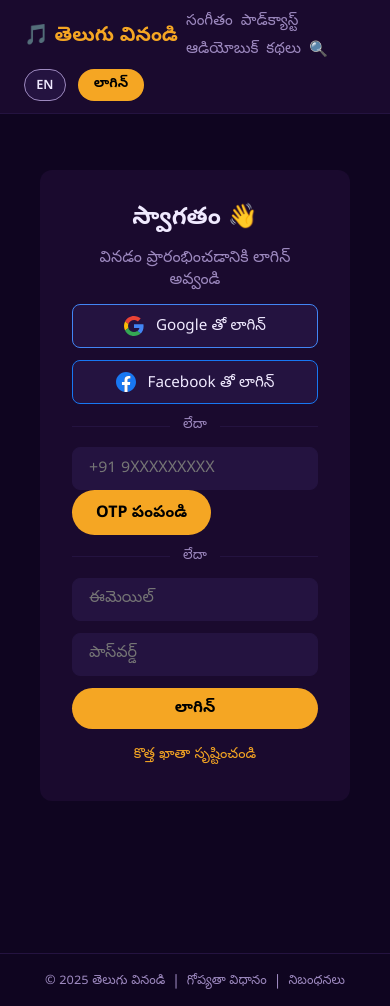
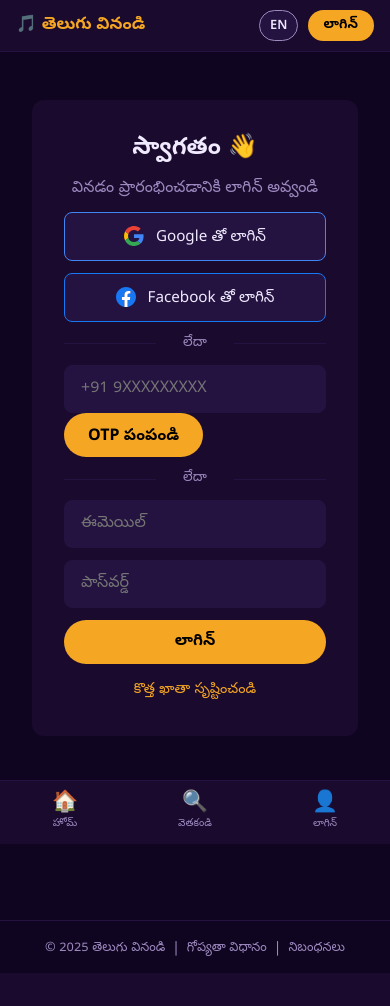
Before and after one commit to mvkrishna86/telugu-audio-platform, a FastAPI app: page /login?next=/library in a window 390 px wide. After the commit the page ends 973 px from the top, so only its background shows below. Run offline with FastAPI, Linux system fonts and the light colour scheme; some libraries are stand-ins or nearby versions.

Commit message:
Mobile-friendly UI: bottom nav, responsive player, touch targets
- Bottom navigation bar on mobile (Home, Search, Library, Settings)
- Mini player: hides seek bar and speed on mobile, sits above bottom nav
- Navbar: hides desktop links on mobile (bottom nav takes over)
- Content grid: 2 columns on mobile
- Admin tables: horizontal scroll wrapper
- All buttons/inputs: 44px minimum touch target
- Detail page: thumbnail stacks above metadata on mobile
- Episode rows: tighter layout on small screens
- Tablet breakpoint: 641-900px with adjusted grid

Co-Authored-By: Claude <noreply@anthropic.com>

```diff
--- a/app/static/css/style.css
+++ b/app/static/css/style.css
@@ -10,6 +10,8 @@
   --card-bg: #1e1035;
   --radius: 12px;
   --font: 'Noto Sans Telugu', 'Noto Sans', sans-serif;
+  --bottom-nav-h: 64px;
+  --player-h: 72px;
 }
 
 /* ── Reset ── */
@@ -22,45 +24,51 @@ button { cursor: pointer; font-family: var(--font); }
 
 /* ── Navbar ── */
 .navbar {
-  display: flex; align-items: center; gap: 1rem;
-  padding: 0.75rem 1.5rem;
+  display: flex; align-items: center; gap: 0.75rem;
+  padding: 0.75rem 1.25rem;
   background: var(--bg2);
   border-bottom: 1px solid var(--bg3);
   position: sticky; top: 0; z-index: 100;
-  flex-wrap: wrap;
 }
-.nav-brand { font-size: 1.25rem; font-weight: 700; color: var(--accent); white-space: nowrap; }
-.nav-links { display: flex; gap: 1rem; flex: 1; flex-wrap: wrap; }
-.nav-links a { color: var(--text-muted); font-size: 0.95rem; transition: color .2s; }
+.nav-brand { font-size: 1.2rem; font-weight: 700; color: var(--accent); white-space: nowrap; flex: 1; }
+.nav-links { display: flex; gap: 1rem; align-items: center; }
+.nav-links a { color: var(--text-muted); font-size: 0.9rem; transition: color .2s; white-space: nowrap; }
 .nav-links a:hover { color: var(--text); }
-.nav-user { display: flex; gap: 0.75rem; align-items: center; }
-.btn-login, .btn-admin { background: var(--accent); color: #000; padding: 0.4rem 1rem; border-radius: 20px; font-weight: 600; font-size: 0.85rem; }
-.btn-lang { background: var(--bg3); color: var(--text); padding: 0.3rem 0.7rem; border-radius: 20px; font-size: 0.8rem; font-weight: 600; border: 1px solid var(--text-muted); transition: background .2s; }
+.nav-user { display: flex; gap: 0.6rem; align-items: center; }
+.btn-login, .btn-admin { background: var(--accent); color: #000; padding: 0.4rem 1rem; border-radius: 20px; font-weight: 600; font-size: 0.85rem; white-space: nowrap; }
+.btn-lang { background: var(--bg3); color: var(--text); padding: 0.3rem 0.6rem; border-radius: 20px; font-size: 0.8rem; font-weight: 600; border: 1px solid var(--text-muted); transition: background .2s; white-space: nowrap; }
 .btn-lang:hover { background: var(--accent); color: #000; border-color: var(--accent); }
-.btn-logout { color: var(--text-muted); font-size: 0.85rem; }
+.btn-logout { color: var(--text-muted); font-size: 0.85rem; white-space: nowrap; }
 
 /* ── Main ── */
-.main-content { padding: 1.5rem; max-width: 1200px; margin: 0 auto; padding-bottom: 120px; }
+.main-content {
+  padding: 1.5rem;
+  max-width: 1200px;
+  margin: 0 auto;
+  /* desktop: only mini-player padding */
+  padding-bottom: calc(var(--player-h) + 1.5rem);
+}
 
 /* ── Hero ── */
 .hero { text-align: center; padding: 3rem 1rem; }
-.hero h1 { font-size: clamp(1.8rem, 4vw, 3rem); font-weight: 700; margin-bottom: 0.75rem; }
-.hero p { color: var(--text-muted); margin-bottom: 1.5rem; font-size: 1.1rem; }
+.hero h1 { font-size: clamp(1.6rem, 4vw, 3rem); font-weight: 700; margin-bottom: 0.75rem; }
+.hero p { color: var(--text-muted); margin-bottom: 1.5rem; font-size: 1rem; }
 
 /* ── Buttons ── */
 .btn-primary {
   display: inline-block; background: var(--accent); color: #000;
   padding: 0.6rem 1.5rem; border-radius: 24px; font-weight: 700;
   border: none; font-size: 1rem; transition: opacity .2s;
+  min-height: 44px; /* touch target */
 }
 .btn-primary:hover { opacity: 0.85; }
-.btn-secondary { display: inline-block; border: 1px solid var(--accent); color: var(--accent); padding: 0.5rem 1.2rem; border-radius: 24px; font-size: 0.9rem; }
-.btn-danger { background: #c0392b; color: #fff; padding: 0.5rem 1rem; border-radius: 6px; border: none; }
+.btn-secondary { display: inline-block; border: 1px solid var(--accent); color: var(--accent); padding: 0.5rem 1.2rem; border-radius: 24px; font-size: 0.9rem; min-height: 44px; }
+.btn-danger { background: #c0392b; color: #fff; padding: 0.5rem 1rem; border-radius: 6px; border: none; min-height: 44px; }
 .btn-link { background: none; border: none; color: var(--accent); font-size: 0.9rem; padding: 0.25rem; }
 
 /* ── Section ── */
 .section { margin-bottom: 2.5rem; }
-.section-title { font-size: 1.4rem; font-weight: 700; margin-bottom: 1rem; }
+.section-title { font-size: 1.3rem; font-weight: 700; margin-bottom: 1rem; }
 
 /* ── Content Grid ── */
 .content-grid { display: grid; grid-template-columns: repeat(auto-fill, minmax(160px, 1fr)); gap: 1rem; }
@@ -74,67 +82,68 @@ button { cursor: pointer; font-family: var(--font); }
 
 /* ── Category Grid ── */
 .category-grid { display: flex; gap: 0.75rem; flex-wrap: wrap; }
-.category-card { background: var(--bg3); padding: 0.75rem 1.25rem; border-radius: 24px; font-weight: 600; display: flex; align-items: center; gap: 0.5rem; transition: background .2s; }
+.category-card {
+  background: var(--bg3); padding: 0.6rem 1.1rem; border-radius: 24px;
+  font-weight: 600; display: flex; align-items: center; gap: 0.5rem;
+  transition: background .2s; font-size: 0.9rem; min-height: 44px;
+}
 .category-card:hover { background: var(--accent); color: #000; }
 
 /* ── Content Detail ── */
 .content-detail { max-width: 860px; }
-.detail-header { display: flex; gap: 1.5rem; margin-bottom: 2rem; flex-wrap: wrap; }
-.detail-thumb { width: 200px; height: 200px; object-fit: cover; border-radius: var(--radius); flex-shrink: 0; }
-.detail-meta { flex: 1; min-width: 200px; }
-.detail-meta h1 { font-size: 1.6rem; margin: 0.5rem 0; }
-.detail-meta .subtitle { color: var(--text-muted); font-size: 1rem; margin-bottom: 0.5rem; }
+.detail-header { display: flex; gap: 1.5rem; margin-bottom: 2rem; }
+.detail-thumb { width: 180px; height: 180px; object-fit: cover; border-radius: var(--radius); flex-shrink: 0; }
+.detail-meta { flex: 1; min-width: 0; }
+.detail-meta h1 { font-size: 1.5rem; margin: 0.4rem 0; line-height: 1.3; }
+.detail-meta .subtitle { color: var(--text-muted); font-size: 0.95rem; margin-bottom: 0.5rem; }
 .detail-meta .artist { color: var(--accent); margin-bottom: 0.75rem; }
-.detail-meta .description { color: var(--text-muted); line-height: 1.6; margin-bottom: 0.75rem; }
+.detail-meta .description { color: var(--text-muted); line-height: 1.6; margin-bottom: 0.75rem; font-size: 0.95rem; }
 .detail-meta .play-count { font-size: 0.85rem; color: var(--text-muted); }
 .badge { display: inline-block; background: var(--bg3); padding: 0.2rem 0.6rem; border-radius: 12px; font-size: 0.75rem; text-transform: uppercase; letter-spacing: .05em; }
-.btn-bookmark { margin-top: 0.75rem; background: var(--bg3); border: 1px solid var(--accent2); color: var(--accent2); padding: 0.5rem 1rem; border-radius: 20px; font-size: 0.9rem; }
+.btn-bookmark { margin-top: 0.75rem; background: var(--bg3); border: 1px solid var(--accent2); color: var(--accent2); padding: 0.5rem 1rem; border-radius: 20px; font-size: 0.9rem; min-height: 44px; }
 
 /* ── Episode list ── */
 .episode-list { margin-top: 1.5rem; }
 .episode-list h3 { font-size: 1.1rem; margin-bottom: 0.75rem; }
-.episode-row { display: flex; align-items: center; gap: 1rem; padding: 0.75rem; background: var(--card-bg); border-radius: 8px; margin-bottom: 0.5rem; flex-wrap: wrap; }
+.episode-row {
+  display: flex; align-items: center; gap: 0.75rem;
+  padding: 0.75rem; background: var(--card-bg);
+  border-radius: 8px; margin-bottom: 0.5rem;
+}
 .ep-num { background: var(--bg3); width: 28px; height: 28px; border-radius: 50%; display: flex; align-items: center; justify-content: center; font-size: 0.8rem; flex-shrink: 0; }
-.ep-title { flex: 1; font-size: 0.95rem; }
-.ep-duration { color: var(--text-muted); font-size: 0.85rem; }
-.btn-play { background: var(--accent); color: #000; border: none; padding: 0.4rem 1rem; border-radius: 20px; font-weight: 600; font-size: 0.85rem; }
-.resume-badge { font-size: 0.75rem; color: var(--accent2); }
+.ep-title { flex: 1; font-size: 0.9rem; min-width: 0; overflow: hidden; text-overflow: ellipsis; white-space: nowrap; }
+.ep-duration { color: var(--text-muted); font-size: 0.8rem; white-space: nowrap; }
+.btn-play { background: var(--accent); color: #000; border: none; padding: 0.4rem 0.9rem; border-radius: 20px; font-weight: 600; font-size: 0.85rem; white-space: nowrap; min-height: 36px; flex-shrink: 0; }
+.resume-badge { font-size: 0.75rem; color: var(--accent2); white-space: nowrap; }
 .ep-active { background: #2a1a4a; border-left: 3px solid var(--accent); }
 
-/* Search filters */
+/* ── Search filters ── */
 .search-form-full { display: flex; flex-direction: column; gap: 1rem; margin-bottom: 1.5rem; }
 .search-main-row { display: flex; gap: 0.75rem; }
-.search-main-row input { flex: 1; background: var(--bg3); border: 1px solid var(--bg3); color: var(--text); padding: 0.6rem 1rem; border-radius: 24px; font-family: var(--font); font-size: 1rem; }
+.search-main-row input { flex: 1; background: var(--bg3); border: 1px solid var(--bg3); color: var(--text); padding: 0.6rem 1rem; border-radius: 24px; font-family: var(--font); font-size: 1rem; min-height: 44px; }
 .search-main-row input:focus { outline: none; border-color: var(--accent); }
-.filter-panel { background: var(--bg2); border: 1px solid var(--bg3); border-radius: var(--radius); padding: 0; }
-.filter-panel summary { padding: 0.75rem 1rem; cursor: pointer; font-weight: 600; color: var(--text-muted); list-style: none; }
+.filter-panel { background: var(--bg2); border: 1px solid var(--bg3); border-radius: var(--radius); }
+.filter-panel summary { padding: 0.75rem 1rem; cursor: pointer; font-weight: 600; color: var(--text-muted); list-style: none; min-height: 44px; display: flex; align-items: center; }
 .filter-panel summary::-webkit-details-marker { display: none; }
 .filter-panel[open] summary { color: var(--text); border-bottom: 1px solid var(--bg3); }
 .filter-grid { display: grid; grid-template-columns: repeat(auto-fill, minmax(180px, 1fr)); gap: 0.75rem; padding: 1rem; }
 
-/* Tags */
+/* ── Tags ── */
 .tag-list { display: flex; flex-wrap: wrap; gap: 0.3rem; margin-top: 0.4rem; }
 .tag { background: var(--bg3); color: var(--text-muted); font-size: 0.7rem; padding: 0.15rem 0.5rem; border-radius: 10px; }
 .tag:hover { background: var(--accent); color: #000; }
 
-/* Preferences checkboxes */
+/* ── Preferences ── */
 .checkbox-group { display: flex; flex-wrap: wrap; gap: 0.75rem; margin-top: 0.5rem; }
-.checkbox-label { display: flex; align-items: center; gap: 0.4rem; cursor: pointer; font-size: 0.95rem; }
-.checkbox-label input { accent-color: var(--accent); width: 16px; height: 16px; }
-
-/* ── Search ── */
-.search-form { display: flex; gap: 0.75rem; margin-bottom: 1.5rem; }
-.search-form input { flex: 1; background: var(--bg3); border: 1px solid var(--bg3); color: var(--text); padding: 0.6rem 1rem; border-radius: 24px; font-family: var(--font); font-size: 1rem; }
-.search-form input:focus { outline: none; border-color: var(--accent); }
-.result-count { color: var(--text-muted); margin-bottom: 1rem; font-size: 0.9rem; }
-.empty-msg { color: var(--text-muted); font-size: 1rem; padding: 2rem 0; }
+.checkbox-label { display: flex; align-items: center; gap: 0.4rem; cursor: pointer; font-size: 0.95rem; min-height: 44px; }
+.checkbox-label input { accent-color: var(--accent); width: 18px; height: 18px; }
 
 /* ── Login ── */
 .login-page { display: flex; justify-content: center; padding: 2rem 1rem; }
 .login-box { background: var(--bg2); border-radius: var(--radius); padding: 2rem; width: 100%; max-width: 400px; display: flex; flex-direction: column; gap: 0.75rem; }
 .login-box h1 { font-size: 1.5rem; text-align: center; }
 .login-box p { text-align: center; color: var(--text-muted); }
-.btn-oauth { display: flex; align-items: center; gap: 0.75rem; background: var(--bg3); border: 1px solid var(--bg3); color: var(--text); padding: 0.6rem 1rem; border-radius: 8px; font-size: 0.95rem; justify-content: center; width: 100%; }
+.btn-oauth { display: flex; align-items: center; gap: 0.75rem; background: var(--bg3); border: 1px solid var(--bg3); color: var(--text); padding: 0.75rem 1rem; border-radius: 8px; font-size: 0.95rem; justify-content: center; width: 100%; min-height: 48px; }
 .btn-oauth img { width: 20px; height: 20px; }
 .btn-google { border-color: #4285f4; }
 .btn-facebook { border-color: #1877f2; }
@@ -143,11 +152,11 @@ button { cursor: pointer; font-family: var(--font); }
 .login-box input[type=email],
 .login-box input[type=password] {
   background: var(--bg3); border: 1px solid var(--bg3); color: var(--text);
-  padding: 0.6rem 1rem; border-radius: 8px; font-family: var(--font); font-size: 1rem; width: 100%;
+  padding: 0.75rem 1rem; border-radius: 8px; font-family: var(--font); font-size: 1rem; width: 100%; min-height: 48px;
 }
 .login-box input:focus { outline: none; border-color: var(--accent); }
-.divider { text-align: center; color: var(--text-muted); font-size: 0.85rem; position: relative; }
-.divider::before, .divider::after { content: ''; position: absolute; top: 50%; width: 40%; height: 1px; background: var(--bg3); }
+.divider { text-align: center; color: var(--text-muted); font-size: 0.85rem; position: relative; padding: 0 3rem; }
+.divider::before, .divider::after { content: ''; position: absolute; top: 50%; width: 35%; height: 1px; background: var(--bg3); }
 .divider::before { left: 0; } .divider::after { right: 0; }
 .error-msg { background: #4a1020; border: 1px solid #c0392b; padding: 0.5rem 0.75rem; border-radius: 6px; font-size: 0.85rem; color: #ff7675; }
 
@@ -155,67 +164,159 @@ button { cursor: pointer; font-family: var(--font); }
 .mini-player {
   position: fixed; bottom: 0; left: 0; right: 0;
   background: var(--bg2); border-top: 1px solid var(--bg3);
-  padding: 0.6rem 1rem; z-index: 200;
-  display: flex; align-items: center; gap: 1rem; flex-wrap: wrap;
+  padding: 0.5rem 1rem; z-index: 200;
+  display: flex; align-items: center; gap: 0.75rem;
+  height: var(--player-h);
 }
 .mini-player.hidden { display: none; }
-.player-info { display: flex; align-items: center; gap: 0.75rem; min-width: 160px; flex: 1; }
-.player-info img { width: 44px; height: 44px; border-radius: 6px; object-fit: cover; }
-.player-title { font-weight: 600; font-size: 0.9rem; }
-.player-subtitle { color: var(--text-muted); font-size: 0.75rem; }
-.player-controls { display: flex; gap: 0.5rem; align-items: center; }
-.player-controls button { background: none; border: none; color: var(--text); font-size: 0.9rem; padding: 0.3rem 0.5rem; }
-#btn-play-pause { background: var(--accent); color: #000; border-radius: 50%; width: 36px; height: 36px; font-size: 1rem; }
-.player-progress { display: flex; align-items: center; gap: 0.5rem; flex: 2; min-width: 180px; }
-.player-progress span { font-size: 0.75rem; color: var(--text-muted); white-space: nowrap; }
-#player-seek { flex: 1; accent-color: var(--accent); }
-.player-extras { display: flex; gap: 0.5rem; align-items: center; }
-.player-extras select { background: var(--bg3); color: var(--text); border: none; border-radius: 4px; font-family: var(--font); font-size: 0.8rem; padding: 0.2rem 0.4rem; }
-.player-extras button { background: none; border: none; color: var(--text-muted); font-size: 0.9rem; }
+.player-info { display: flex; align-items: center; gap: 0.6rem; flex: 1; min-width: 0; }
+.player-info img { width: 40px; height: 40px; border-radius: 6px; object-fit: cover; flex-shrink: 0; }
+.player-text { min-width: 0; }
+.player-title { font-weight: 600; font-size: 0.85rem; overflow: hidden; text-overflow: ellipsis; white-space: nowrap; }
+.player-subtitle { color: var(--text-muted); font-size: 0.7rem; overflow: hidden; text-overflow: ellipsis; white-space: nowrap; }
+.player-controls { display: flex; gap: 0.25rem; align-items: center; flex-shrink: 0; }
+.player-controls button { background: none; border: none; color: var(--text); font-size: 0.85rem; padding: 0.3rem 0.4rem; min-width: 32px; min-height: 32px; }
+#btn-play-pause { background: var(--accent); color: #000; border-radius: 50%; width: 40px; height: 40px; font-size: 1.1rem; display: flex; align-items: center; justify-content: center; }
+.player-progress { display: flex; align-items: center; gap: 0.4rem; flex: 2; min-width: 0; }
+.player-progress span { font-size: 0.7rem; color: var(--text-muted); white-space: nowrap; }
+#player-seek { flex: 1; accent-color: var(--accent); min-width: 0; }
+.player-extras { display: flex; gap: 0.4rem; align-items: center; flex-shrink: 0; }
+.player-extras select { background: var(--bg3); color: var(--text); border: none; border-radius: 4px; font-family: var(--font); font-size: 0.75rem; padding: 0.2rem 0.3rem; }
+.player-extras button { background: none; border: none; color: var(--text-muted); font-size: 0.9rem; padding: 0.3rem; }
+
+/* ── Bottom navigation (mobile only) ── */
+.bottom-nav {
+  display: none;
+  position: fixed; bottom: 0; left: 0; right: 0;
+  background: var(--bg2); border-top: 1px solid var(--bg3);
+  z-index: 199;
+  height: var(--bottom-nav-h);
+  justify-content: space-around; align-items: center;
+}
+.bottom-nav a {
+  display: flex; flex-direction: column; align-items: center; gap: 0.2rem;
+  color: var(--text-muted); font-size: 0.65rem; flex: 1;
+  padding: 0.5rem 0; transition: color .2s; text-decoration: none;
+}
+.bottom-nav a .bn-icon { font-size: 1.3rem; line-height: 1; }
+.bottom-nav a.active, .bottom-nav a:hover { color: var(--accent); }
 
 /* ── Admin ── */
 .admin-section h1 { margin-bottom: 1.5rem; }
 .stat-cards { display: flex; gap: 1rem; margin-bottom: 1.5rem; flex-wrap: wrap; }
-.stat-card { background: var(--card-bg); padding: 1rem 1.5rem; border-radius: var(--radius); min-width: 120px; }
+.stat-card { background: var(--card-bg); padding: 1rem 1.5rem; border-radius: var(--radius); min-width: 100px; }
 .stat-num { font-size: 2rem; font-weight: 700; color: var(--accent); }
 .stat-label { color: var(--text-muted); font-size: 0.85rem; }
-.admin-table { width: 100%; border-collapse: collapse; margin-top: 1.5rem; font-size: 0.9rem; }
-.admin-table th, .admin-table td { padding: 0.6rem 0.75rem; border-bottom: 1px solid var(--bg3); text-align: left; }
+.table-scroll { overflow-x: auto; -webkit-overflow-scrolling: touch; }
+.admin-table { width: 100%; border-collapse: collapse; margin-top: 1.5rem; font-size: 0.9rem; min-width: 500px; }
+.admin-table th, .admin-table td { padding: 0.6rem 0.75rem; border-bottom: 1px solid var(--bg3); text-align: left; white-space: nowrap; }
 .admin-table th { color: var(--text-muted); font-weight: 600; }
 .badge-green { background: #1a4a2e; color: #4caf50; }
 .badge-gray { background: var(--bg3); color: var(--text-muted); }
 .upload-form { max-width: 860px; display: flex; flex-direction: column; gap: 1rem; }
 .upload-hint { color: var(--text-muted); margin-bottom: 0.5rem; }
 .form-row { display: grid; grid-template-columns: 1fr 1fr; gap: 1rem; }
-@media (max-width: 600px) { .form-row { grid-template-columns: 1fr; } }
 .form-divider { display: flex; align-items: center; gap: 1rem; color: var(--text-muted); font-size: 0.9rem; font-weight: 600; margin: 0.5rem 0; }
 .form-divider::before, .form-divider::after { content: ''; flex: 1; height: 1px; background: var(--bg3); }
 .part-row { background: var(--bg3); border-radius: var(--radius); padding: 1rem; display: flex; flex-direction: column; gap: 0.75rem; }
 .part-header { display: flex; align-items: center; justify-content: space-between; }
 .part-label { font-weight: 600; color: var(--accent); }
 .btn-remove-part { background: none; border: 1px solid #c0392b; color: #c0392b; padding: 0.2rem 0.6rem; border-radius: 6px; font-size: 0.8rem; cursor: pointer; }
-.form-actions { display: flex; gap: 1rem; align-items: center; margin-top: 0.5rem; }
+.form-actions { display: flex; gap: 1rem; align-items: center; margin-top: 0.5rem; flex-wrap: wrap; }
 .form-group { display: flex; flex-direction: column; gap: 0.3rem; }
 .form-group label { font-size: 0.9rem; color: var(--text-muted); }
 .form-group input, .form-group select, .form-group textarea {
   background: var(--bg3); border: 1px solid var(--bg3); color: var(--text);
   padding: 0.6rem 0.75rem; border-radius: 8px; font-family: var(--font); font-size: 0.95rem;
+  min-height: 44px;
 }
 .form-group input:focus, .form-group select:focus, .form-group textarea:focus { outline: none; border-color: var(--accent); }
-.edit-actions { display: flex; gap: 0.75rem; margin-bottom: 1.5rem; }
+.edit-actions { display: flex; gap: 0.75rem; margin-bottom: 1.5rem; flex-wrap: wrap; }
 .content-info { background: var(--card-bg); padding: 1rem; border-radius: var(--radius); margin-bottom: 1.5rem; }
 .content-info p { margin-bottom: 0.4rem; }
 
 /* ── Footer ── */
 .footer { text-align: center; color: var(--text-muted); font-size: 0.8rem; padding: 1rem; border-top: 1px solid var(--bg3); }
 
+/* ── Result count ── */
+.result-count { color: var(--text-muted); margin-bottom: 1rem; font-size: 0.9rem; }
+.empty-msg { color: var(--text-muted); font-size: 1rem; padding: 2rem 0; text-align: center; }
+
 /* ── Utilities ── */
 .hidden { display: none !important; }
 
-/* ── Responsive ── */
-@media (max-width: 600px) {
-  .detail-header { flex-direction: column; }
-  .detail-thumb { width: 100%; height: auto; }
-  .navbar { gap: 0.5rem; }
-  .nav-links { gap: 0.5rem; }
+/* ════════════════════════════════════════════
+   MOBILE  (≤ 640px)
+   ════════════════════════════════════════════ */
+@media (max-width: 640px) {
+
+  /* Hide desktop nav links — bottom nav takes over */
+  .nav-links { display: none; }
+  /* Hide less important user actions in navbar */
+  .btn-logout { display: none; }
+
+  /* Navbar: brand + lang toggle + login only */
+  .navbar { padding: 0.6rem 1rem; gap: 0.5rem; }
+  .nav-brand { font-size: 1.05rem; }
+
+  /* Main content: account for bottom nav + player */
+  .main-content {
+    padding: 1rem;
+    padding-bottom: calc(var(--bottom-nav-h) + var(--player-h) + 1rem);
+  }
+
+  /* Show bottom navigation */
+  .bottom-nav { display: flex; }
+
+  /* Mini player sits above bottom nav */
+  .mini-player {
+    bottom: var(--bottom-nav-h);
+    padding: 0.4rem 0.75rem;
+    gap: 0.5rem;
+  }
+  /* Hide seek bar and speed on mobile — keep thumb + title + controls */
+  .player-progress { display: none; }
+  .player-extras { display: none; }
+  .player-controls button:not(#btn-play-pause) { display: none; }
+
+  /* Content grid: 2 columns on mobile */
+  .content-grid { grid-template-columns: repeat(2, 1fr); gap: 0.75rem; }
+
+  /* Hero */
+  .hero { padding: 2rem 0.5rem; }
+
+  /* Content detail: stack thumb above meta */
+  .detail-header { flex-direction: column; gap: 1rem; }
+  .detail-thumb { width: 100%; max-width: 240px; height: auto; margin: 0 auto; }
+  .detail-meta h1 { font-size: 1.3rem; }
+
+  /* Episode rows: keep tighter */
+  .episode-row { gap: 0.5rem; padding: 0.6rem; }
+  .ep-title { font-size: 0.85rem; }
+
+  /* Admin table: horizontal scroll */
+  .admin-table { font-size: 0.8rem; }
+  .admin-section { overflow-x: hidden; }
+
+  /* Form rows: single column */
+  .form-row { grid-template-columns: 1fr; }
+
+  /* Filter grid: single column */
+  .filter-grid { grid-template-columns: 1fr 1fr; }
+
+  /* Stat cards: smaller */
+  .stat-card { padding: 0.75rem 1rem; }
+  .stat-num { font-size: 1.5rem; }
+
+  /* Section titles */
+  .section-title { font-size: 1.1rem; }
 }
+
+/* ════════════════════════════════════════════
+   TABLET  (641px – 900px)
+   ════════════════════════════════════════════ */
+@media (min-width: 641px) and (max-width: 900px) {
+  .content-grid { grid-template-columns: repeat(auto-fill, minmax(140px, 1fr)); }
+  .nav-links { gap: 0.6rem; }
+  .nav-links a { font-size: 0.85rem; }
+}
--- a/app/templates/admin/dashboard.html
+++ b/app/templates/admin/dashboard.html
@@ -22,7 +22,7 @@
 
   <a href="/admin/upload" class="btn-primary">+ కొత్త కంటెంట్ అప్‌లోడ్ చేయండి</a>
 
-  <table class="admin-table">
+  <div class="table-scroll"><table class="admin-table">
     <thead>
       <tr>
         <th>శీర్షిక</th>
@@ -54,6 +54,6 @@
       </tr>
       {% endfor %}
     </tbody>
-  </table>
+  </table></div>
 </section>
 {% endblock %}
--- a/app/templates/admin/edit_content.html
+++ b/app/templates/admin/edit_content.html
@@ -27,7 +27,7 @@
 
   <!-- Existing parts -->
   <h2>Audio Parts ({{ audio_files|length }})</h2>
-  <table class="admin-table">
+  <div class="table-scroll"><table class="admin-table">
     <thead>
       <tr><th>#</th><th>Telugu Title</th><th>English Title</th><th>Duration</th><th>Size</th><th>Action</th></tr>
     </thead>
@@ -48,7 +48,7 @@
       </tr>
       {% endfor %}
     </tbody>
-  </table>
+  </table></div>
 
   <!-- Add more parts -->
   <h2 style="margin-top:2rem">Add More Parts</h2>
--- a/app/templates/base.html
+++ b/app/templates/base.html
@@ -54,7 +54,7 @@
 <div id="mini-player" class="mini-player hidden">
   <div class="player-info">
     <img id="player-thumb" src="" alt="" />
-    <div>
+    <div class="player-text">
       <div id="player-title" class="player-title"></div>
       <div id="player-subtitle" class="player-subtitle"></div>
     </div>
@@ -83,6 +83,33 @@
 
 <audio id="audio-engine" preload="none"></audio>
 
+<!-- ── Bottom navigation (mobile) ── -->
+<nav class="bottom-nav">
+  <a href="/" class="bn-item">
+    <span class="bn-icon">🏠</span>
+    <span>{% if lang == 'en' %}Home{% else %}హోమ్{% endif %}</span>
+  </a>
+  <a href="/search" class="bn-item">
+    <span class="bn-icon">🔍</span>
+    <span>{% if lang == 'en' %}Search{% else %}వెతకండి{% endif %}</span>
+  </a>
+  {% if user %}
+  <a href="/library" class="bn-item">
+    <span class="bn-icon">📚</span>
+    <span>{% if lang == 'en' %}Library{% else %}లైబ్రరీ{% endif %}</span>
+  </a>
+  <a href="/preferences" class="bn-item">
+    <span class="bn-icon">⚙️</span>
+    <span>{% if lang == 'en' %}Settings{% else %}సెట్టింగ్స్{% endif %}</span>
+  </a>
+  {% else %}
+  <a href="/login" class="bn-item">
+    <span class="bn-icon">👤</span>
+    <span>{% if lang == 'en' %}Login{% else %}లాగిన్{% endif %}</span>
+  </a>
+  {% endif %}
+</nav>
+
 <footer class="footer">
   <p>© 2025 తెలుగు వినండి &nbsp;|&nbsp; <a href="/privacy">{% if lang == 'en' %}Privacy Policy{% else %}గోప్యతా విధానం{% endif %}</a> &nbsp;|&nbsp; <a href="/terms">{% if lang == 'en' %}Terms{% else %}నిబంధనలు{% endif %}</a></p>
 </footer>
```
